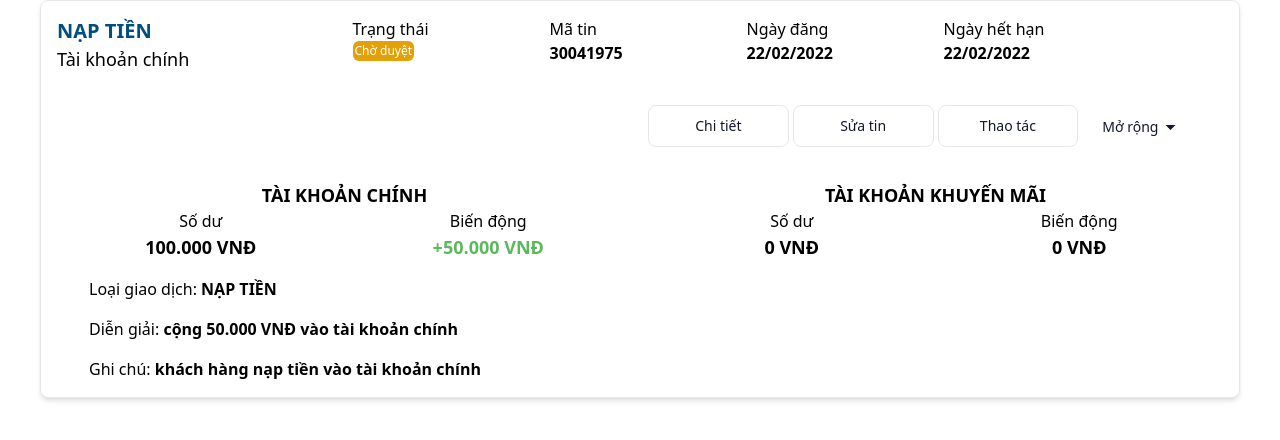
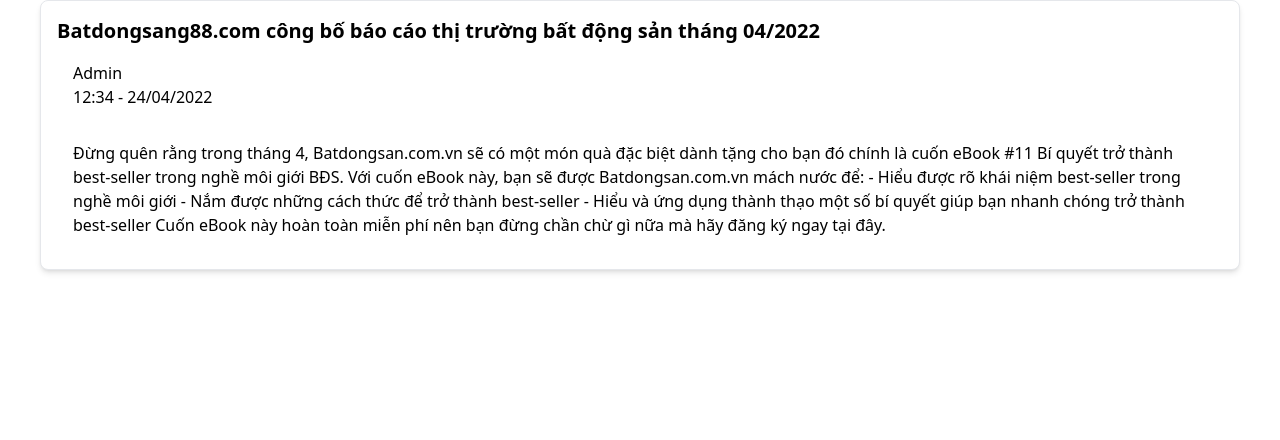
Before and after one commit to dung-td/realestatewebsite, a Next.js app: page / in a window 1280 px wide. Shown: the top 440 px of the page. Built offline with nearby package versions, Linux system fonts and the light colour scheme.

Commit message:
Add Notification

```diff
--- /dev/null
+++ b/components/User/Notification/NotificationListItem.tsx
@@ -0,0 +1,32 @@
+import { NextPage } from "next"
+import Script from "next/script"
+import Head from "next/head"
+import { useState } from "react"
+import Image from "next/image"
+
+import MoneyFormat from "../../../util/MoneyFormat"
+
+const NotificationListItem: NextPage = () => {
+  return (
+    <div className="p-4 relative grid grid-cols-12 bg-white rounded-lg border border-gray-200 shadow-md gap-4">
+      <div className="order-2 md:order-1 flex items-center">
+        <input
+          id="checkbox-all"
+          type="checkbox"
+          className="w-4 h-4 text-blue-600 bg-gray-100 border-gray-300 rounded focus:ring-blue-500 dark:focus:ring-blue-600 dark:ring-offset-gray-800 focus:ring-2 dark:bg-gray-700 dark:border-gray-600"
+        />
+      </div>
+      <div className="col-span-11 order-3 md:order-2 md:col-span-9 font-bold text-md">
+        <a href="#">
+          Batdongsang88.com công bố báo cáo thị trường bất động sản tháng
+          04/2022
+        </a>
+      </div>
+      <div className="font-medium order-1 col-span-12 md:order-3 md:col-span-2">
+        12:34 - 24/04/2022
+      </div>
+    </div>
+  )
+}
+
+export default NotificationListItem
--- /dev/null
+++ b/components/User/Notification/NotificationModel.tsx
@@ -0,0 +1,38 @@
+import { NextPage } from "next"
+import Script from "next/script"
+import Head from "next/head"
+import { useState } from "react"
+import Image from "next/image"
+import MoneyFormat from "../../../util/MoneyFormat"
+
+const NotificationModel: NextPage = () => {
+  return (
+    <div className="p-4 relative grid grid-cols-12 bg-white rounded-lg border border-gray-200 shadow-md gap-4">
+      <div className=" col-span-12">
+        <p className="font-bold text-xl">
+          {" "}
+          Batdongsang88.com công bố báo cáo thị trường bất động sản tháng
+          04/2022
+        </p>
+
+        <div className="font-medium p-4">
+          <p>Admin</p>
+          <p>12:34 - 24/04/2022</p>
+        </div>
+
+        <div className="p-4">
+          Đừng quên rằng trong tháng 4, Batdongsan.com.vn sẽ có một món quà đặc
+          biệt dành tặng cho bạn đó chính là cuốn eBook #11 Bí quyết trở thành
+          best-seller trong nghề môi giới BĐS. Với cuốn eBook này, bạn sẽ được
+          Batdongsan.com.vn mách nước để: - Hiểu được rõ khái niệm
+          best-seller trong nghề môi giới - Nắm được những cách thức để trở
+          thành best-seller - Hiểu và ứng dụng thành thạo một số bí quyết giúp
+          bạn nhanh chóng trở thành best-seller Cuốn eBook này hoàn toàn miễn
+          phí nên bạn đừng chần chừ gì nữa mà hãy đăng ký ngay tại đây.
+        </div>
+      </div>
+    </div>
+  )
+}
+
+export default NotificationModel
--- a/components/User/Transaction/Item.tsx
+++ b/components/User/Transaction/Item.tsx
@@ -20,59 +20,32 @@
 
   return (
     <div className="p-4 grid grid-cols-12 bg-white rounded-lg border border-gray-200 shadow-md gap-4">
-      <div className="col-span-3">
+      <div className="col-span-12 text-center md:col-span-3 md:text-left">
         <p className="font-bold text-xl text-[#004E7F]">NẠP TIỀN</p>
         <p className="text-lg">Tài khoản chính</p>
       </div>
 
-      <div className="col-span-2">
+      <div className="col-span-6 md:col-span-2">
         <p>Trạng thái</p>
         <p className="w-max text-white bg-yellow-400 font-medium rounded-md text-xs p-0.5">
           Chờ duyệt
         </p>
       </div>
-      <div className="col-span-2">
+      <div className="col-span-6 md:col-span-2">
         <p>Mã tin</p>
         <p className="font-bold">30041975</p>
       </div>
-      <div className="col-span-2">
+      <div className="col-span-6 md:col-span-2">
         <p>Ngày đăng</p>
         <p className="font-bold">22/02/2022</p>
       </div>
-      <div className="col-span-2">
+      <div className="col-span-6 md:col-span-2">
         <p>Ngày hết hạn</p>
         <p className="font-bold">22/02/2022</p>
       </div>
 
       <div className="col-span-12 md:col-span-6 mt-4"></div>
-      <div className="w-full col-span-12 md:col-span-6 mt-4 grid grid-cols-4 gap-1">
-        <div className="col-span-4 md:col-span-1">
-          <button
-            type="button"
-            className="w-full text-gray-900 bg-white hover:bg-gray-100 border border-gray-200 font-medium rounded-lg text-sm px-5 py-2.5 text-center"
-          >
-            Chi tiết
-          </button>
-        </div>
-
-        <div className="col-span-2 md:col-span-1">
-          <button
-            type="button"
-            className="w-full text-gray-900 bg-white hover:bg-gray-100 border border-gray-200 font-medium rounded-lg text-sm px-5 py-2.5 text-center"
-          >
-            Sửa tin
-          </button>
-        </div>
-
-        <div className="col-span-2 md:col-span-1">
-          <button
-            type="button"
-            className="w-full text-gray-900 bg-white hover:bg-gray-100 border border-gray-200 font-medium rounded-lg text-sm px-5 py-2.5 text-center"
-          >
-            Thao tác
-          </button>
-        </div>
-        <div className="col-span-4 md:col-span-1">
+      <div className="text-center col-span-12 md:text-right">
         <button
           onClick={expand}
           className="center text-gray-900 font-medium rounded-lg text-sm px-5 py-2.5 text-center inline-flex items-center"
@@ -81,12 +54,11 @@
           <span className="material-icons">arrow_drop_down</span>
         </button>
       </div>
-      </div>
 
       {expandDetail ? (
         <>
-          <div className="col-span-6 mt-4">
-            <p className="text-center font-bold text-lg">TÀI KHOẢN CHÍNH</p>
+          <div className="col-span-12 md:col-span-6 mt-4">
+            <p className="text-md text-center font-bold md:text-lg">TÀI KHOẢN CHÍNH</p>
             <div className="grid grid-cols-2 text-center">
               <div>
                 <p>Số dư</p>
@@ -115,8 +87,8 @@
               </div>
             </div>
           </div>
-          <div className="col-span-6 mt-4">
-            <p className="text-center font-bold text-lg">
+          <div className="col-span-12 md:col-span-6 mt-4">
+            <p className="text-md text-center font-bold md:text-lg">
               TÀI KHOẢN KHUYẾN MÃI
             </p>
             <div className="grid grid-cols-2 text-center">
--- a/pages/index.tsx
+++ b/pages/index.tsx
@@ -4,11 +4,13 @@
 import Tab from "../components/User/Tab"
 import AccountItem from "../components/User/Account/AccountItem"
 import AccountPurchase from "../components/User/Account/AccountPurchase"
+import NotificationListItem from "../components/User/Notification/NotificationListItem"
+import NotificationModel from "../components/User/Notification/NotificationModel"
 
 const Home: NextPage = () => {
   return (
     <>
-      <Item />
+      <NotificationModel />
     </>
   )
 }
```
Lines whose indentation alone changed are shown as unchanged.
